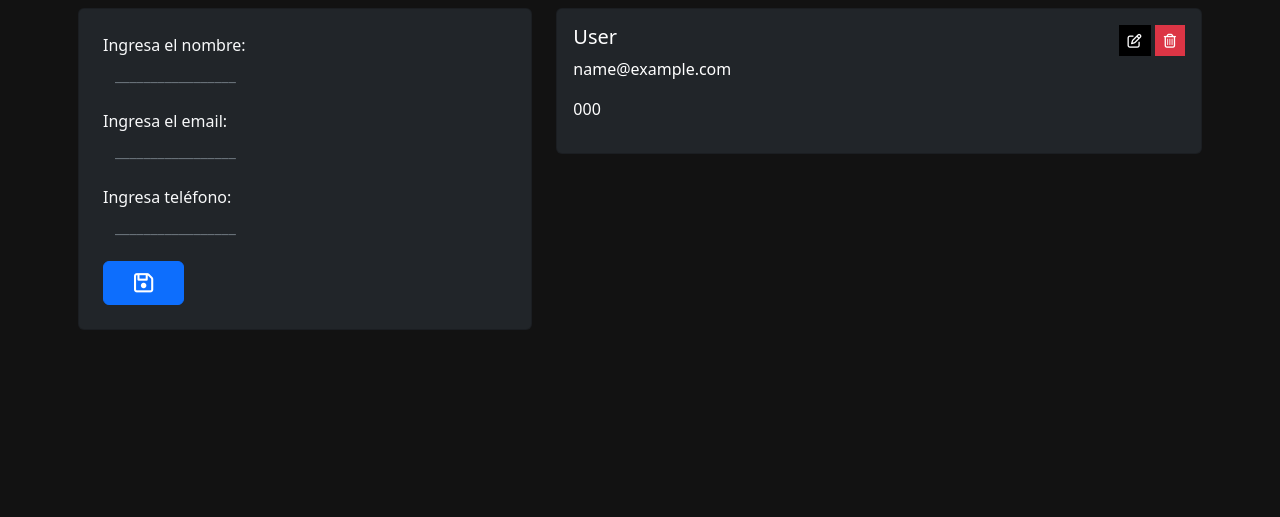
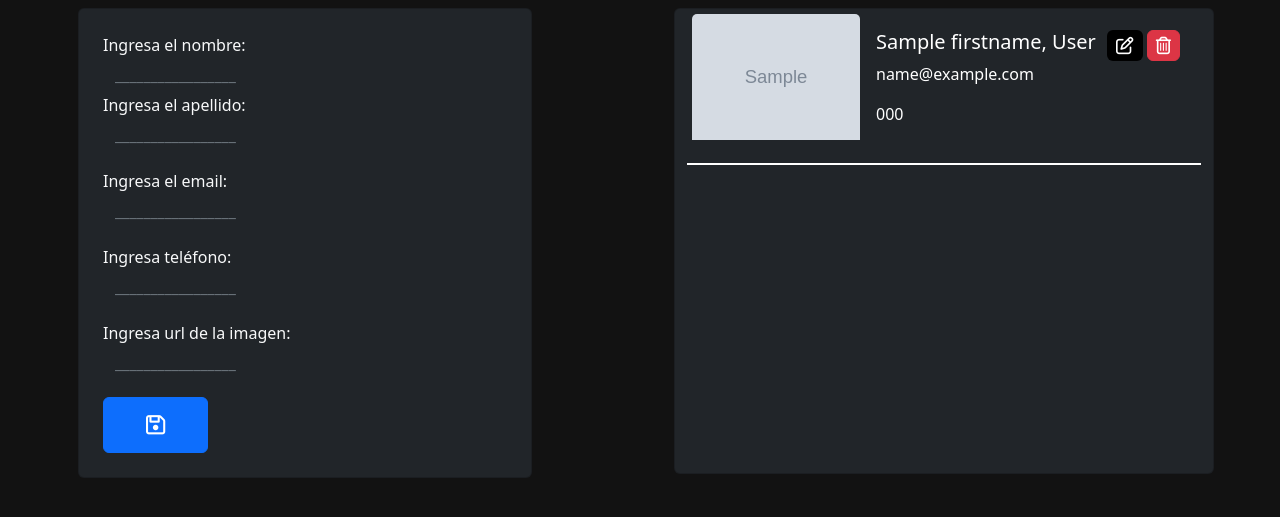
Before and after one commit to dasegC/contactsdb, a Flask app: template templates/index.html in a window 1280 px wide. Shown: the part 78-595 px from the top of the page. Run offline with Flask 3, Linux system fonts and the light colour scheme; the template is opened without the code that fills it: most values are stand-ins (such as "Sample title", 1, 10 or a date in 2020); grey boxes marked "Sample" are stand-in pictures; parts of the project's set-up code (start-up, migrations or seed data) failed here and were passed over; some libraries are stand-ins or nearby versions.

Commit message:
ultimos cambios

```diff
--- a/static/css/main.css
+++ b/static/css/main.css
@@ -11,3 +11,12 @@ body {
     font-weight: bold;
     font-size: 22px;
 }
+
+.avatar {
+    max-width: 20%;
+}
+
+.borde {
+    border-bottom: 2px solid #fff;
+    padding: 5px;
+}
--- a/templates/index.html
+++ b/templates/index.html
@@ -3,7 +3,7 @@
 {% block content %}
 
 
-<div class="row">
+<div class="row d-flex justify-content-between">
     <div class="col-md-5">
 
         {% include 'partials/_message.html' %}
@@ -11,28 +11,59 @@
         {% include 'partials/_contactForm.html'%}
     </div>
 
-    <div class="col-md-7">
+
+    <div class="card mb-1 text-white bg-dark" style="max-width: 540px;">
         {% for contact in contacts %}
-        <div class="card mb-1 text-white bg-dark">
+        <div class="row g-0 borde">
+          <div class="col-md-4">
+            <img src="{{contact.img}}" class="card-img-top " alt="...">
+          </div>
+          <div class="col-md-8">
             <div class="card-body">
                 <div class="d-flex justify-content-between">
-                    <h5>{{contact.fullname}}</h5>
+                    <h5>{{contact.firstname}}, {{contact.lastname}}</h5>
+
                     <div>
-                        <a href="{{url_for('contacts.update', id=contact.id)}}" class="btn bg-black text-white btn-sm rounded-0"><i class="fa-regular fa-pen-to-square"></i></a>
-                        <a href="{{url_for('contacts.delete', id=contact.id)}}" class="btn btn-danger btn-sm rounded-0"><i class="fa-regular fa-trash-can"></i></a>
+                        <a href="{{url_for('contacts.update', id=contact.id)}}" class="btn bg-black text-white btn-sm rounded-2"><i class="fa-regular fa-lg fa-pen-to-square"></i></a>
+                        <a href="{{url_for('contacts.delete', id=contact.id)}}" class="btn btn-danger btn-sm rounded-2"><i class="fa-regular fa-lg fa-trash-can"></i></a>
                     </div>
                 </div>
                 <p>{{contact.email}}</p>
                 <p>{{contact.phone}}</p>
             </div>
+          </div>
         </div>
         {% endfor %}
-    </div>
-
+      </div>
 
 
 
 
 </div>
 
-{% endblock content %}%}
+{% endblock content %}
+
+
+<div class="col-md-4">
+    {% for contact in contacts %}
+    <div class="card mb-1 text-white bg-dark style="max-width:500px;">
+        <div class="row g-0">
+            <div class="col-md-4">
+                <img src="{{contact.img}}" class="card-img-top " alt="...">
+            </div>
+        </div>
+        <div class="card-body">
+            <div class="d-flex justify-content-between">
+                <h5>{{contact.firstname}}, {{contact.lastname}}</h5>
+
+                <div>
+                    <a href="{{url_for('contacts.update', id=contact.id)}}" class="btn bg-black text-white btn-sm rounded-0"><i class="fa-regular fa-pen-to-square"></i></a>
+                    <a href="{{url_for('contacts.delete', id=contact.id)}}" class="btn btn-danger btn-sm rounded-0"><i class="fa-regular fa-trash-can"></i></a>
+                </div>
+            </div>
+            <p>{{contact.email}}</p>
+            <p>{{contact.phone}}</p>
+        </div>
+    </div>
+    {% endfor %}
+</div>
--- a/templates/partials/_contactForm.html
+++ b/templates/partials/_contactForm.html
@@ -1,8 +1,11 @@
 <form action="/new" method="post" class="card bg-dark text-light">
     <div class="card-body p-4">
         <div class="mb-3">
-            <label for="fullname">Ingresa el nombre:</label>
-            <input type="text" name="fullname" id="fullname" placeholder="_________________" class="form-control rounded-0 bg-dark border-0 text-white">
+            <label for="firstname">Ingresa el nombre:</label>
+            <input type="text" name="firstname" id="firstname" placeholder="_________________" class="form-control rounded-0 bg-dark border-0 text-white">
+
+            <label for="lastname">Ingresa el apellido:</label>
+            <input type="text" name="lastname" id="lastname" placeholder="_________________" class="form-control rounded-0 bg-dark border-0 text-white">
         </div>
 
         <div class="mb-3">
@@ -15,6 +18,13 @@
             <input type="text" name="phone" placeholder="_________________" class="form-control rounded-0 bg-dark border-0 text-white">
         </div>
 
-        <i class="fa-regular fa-floppy-disk btn btn-primary green"></i>
+        <div class="mb-3">
+            <label for="img">Ingresa url de la imagen:</label>
+            <input type="text" name="img" placeholder="_________________" class="form-control rounded-0 bg-dark border-0 text-white">
+        </div>
+
+        <button class="btn btn-primary">
+            <i class="fa-regular fa-floppy-disk  green"></i>
+        </button>
     </div>
 </form>
```
Also changed, not shown: models/contacts.py (+7 -3 lines), routes/contacts.py (+7 -3 lines), templates/update.html (+10 -2 lines).
